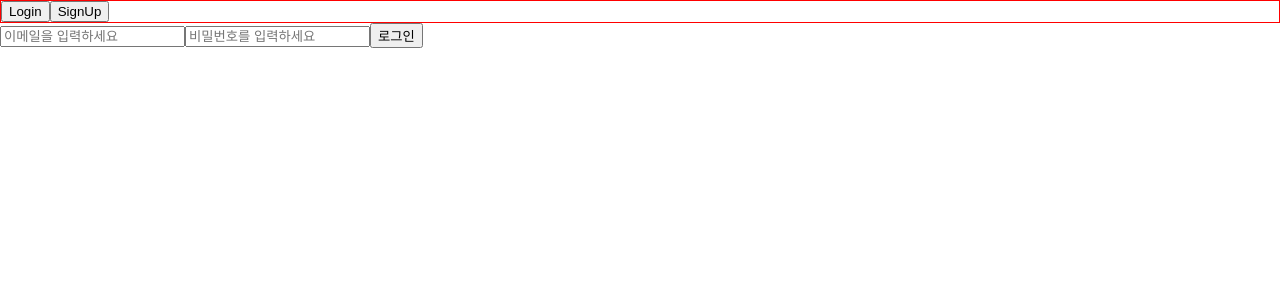
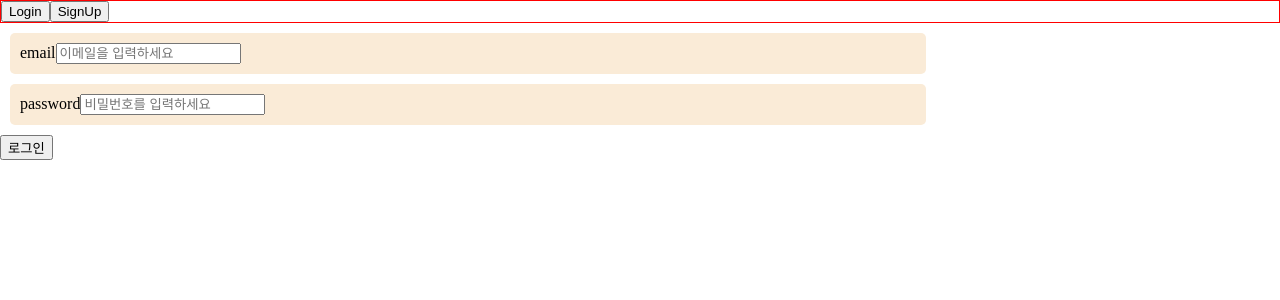
Before and after one commit to 0miiii/wanted-pre-onboarding-challenge-fe-1, a React (Create React App) app: page /login in a window 1280 px wide. Shown: the top 300 px of the page. Built offline with nearby package versions, Linux system fonts and the light colour scheme.

Commit message:
refactor: change api and change state to ref

```diff
--- a/src/pages/Login/Login.tsx
+++ b/src/pages/Login/Login.tsx
@@ -1,53 +1,71 @@
-import React, { useState } from "react";
+import React, { useRef } from "react";
+import styled from "styled-components";
+import { AxiosResponse } from "axios";
+import { useDispatch } from "react-redux";
 import { useNavigate } from "react-router";
+import { loginHandler } from "../../store/reducers/authSlice";
 import { LOGIN } from "../../constants/auth";
+import instance from "../../apis/instance";
 import Button from "../../components/atoms/Button/Button";
-import { auth_request } from "../../apis/auth";
 
-const Login: React.FC<{
-  addToken: React.Dispatch<React.SetStateAction<string | null>>;
-}> = ({ addToken }) => {
-  const [inputEmail, setInputEmail] = useState("");
-  const [inputPW, setInputPW] = useState("");
+type LoginResponse = { token: string; message: string };
+
+const InputContainer = styled.div`
+  background-color: antiquewhite;
+  border-radius: 5px;
+  width: 70%;
+  padding: 10px;
+  margin: 10px;
+`;
+
+const Login = () => {
+  const enteredEmail = useRef<HTMLInputElement>(null);
+  const enteredPassword = useRef<HTMLInputElement>(null);
+  const dispatch = useDispatch();
   const navigate = useNavigate();
-
-  const emailChangeHandler = (event: React.ChangeEvent<HTMLInputElement>) => {
-    setInputEmail(event.target.value);
-  };
-
-  const passwordChangeHandler = (
-    event: React.ChangeEvent<HTMLInputElement>
-  ) => {
-    setInputPW(event.target.value);
-  };
 
   const submitHandler = async (event: React.FormEvent<HTMLFormElement>) => {
     event.preventDefault();
-    if (inputEmail === "" && inputPW === "") {
-      alert("이메일과 비밀번호를 입력해주세요");
-      return;
+    const email = enteredEmail.current?.value;
+    const password = enteredPassword.current?.value;
+
+    if (email === "" && password === "") {
+      return alert("이메일과 비밀번호를 입력해주세요");
     }
-    const userInfo = { email: inputEmail, password: inputPW };
-    const response = await auth_request("login", userInfo);
-    alert(response.message);
-    localStorage.setItem("token", response.token);
-    addToken(response.token);
+
+    try {
+      const userInfo = { email, password };
+      const response: AxiosResponse<LoginResponse> = await instance.post(
+        "/users/login",
+        userInfo
+      );
+      dispatch(loginHandler(response.data.token));
       navigate("/main");
-    return;
+    } catch (error) {
+      console.log(error);
+    }
   };
 
   return (
     <form onSubmit={submitHandler}>
+      <InputContainer>
+        <label htmlFor="email">email</label>
         <input
+          id="email"
           type="email"
           placeholder={LOGIN.EMAIL}
-        onChange={emailChangeHandler}
+          ref={enteredEmail}
         />
+      </InputContainer>
+      <InputContainer>
+        <label htmlFor="password">password</label>
         <input
+          id="password"
           type="password"
           placeholder={LOGIN.PW}
-        onChange={passwordChangeHandler}
+          ref={enteredPassword}
         />
+      </InputContainer>
       <Button>로그인</Button>
     </form>
   );
```
Lines whose indentation alone changed are shown as unchanged.
